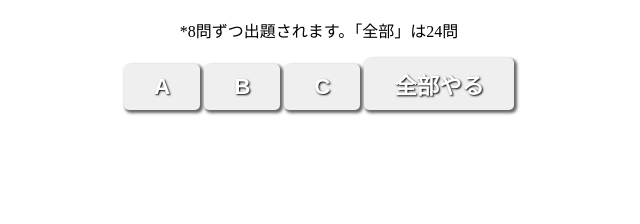
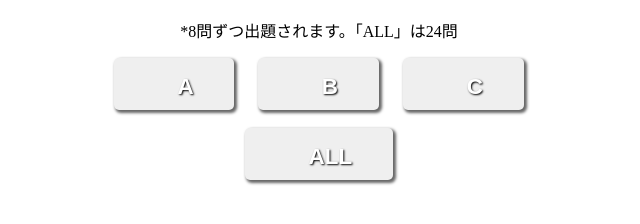
Before and after one commit to riku-syugaku/English.h-exam4, a plain HTML site: page index.html in a window 1280 px wide. Shown: the part 138-362 px from the top of the page, without its empty margins (321-961 px from the left). Drawn offline with Linux system fonts and the light colour scheme.

Commit message:
Update index.html

```diff
--- a/index.html
+++ b/index.html
@@ -10,15 +10,18 @@
     <div id="sceneTop" class="topScreen">
       <h1>高校入試</h1>
       <h1>英語４択問題</h1>
-      <p>*8問ずつ出題されます。「全部」は24問</p>
-      <button id="btnStart1" class="botan">A</button>
-      <button id="btnStart2" class="botan">B</button>
-      <button id="btnStart3" class="botan">C</button>
-      <button id="btnStart4" class="botan">全部やる</button>
+      <p>*8問ずつ出題されます。「ALL」は24問</p>
+      <button id="btnStart1" class="botan">　A　</button>
+
+      <button id="btnStart2" class="botan">　B　</button>
+　      <button id="btnStart3" class="botan">　C　</button>
+<br><br>
+
+      <button id="btnStart4" class="botan">　ALL　</button>
 </div>
 
     <div id="sceneGame" class="game screen">
-      <h1>問題  <button id="return">戻る</button>
+      <h1>問題 　<button id="return">戻る</button>
 
 
       </h1>
```
